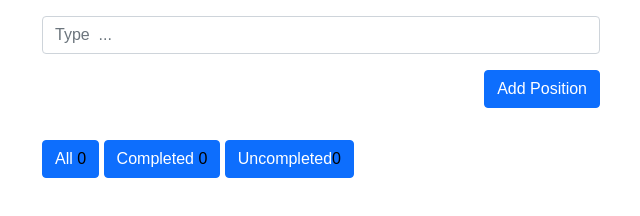
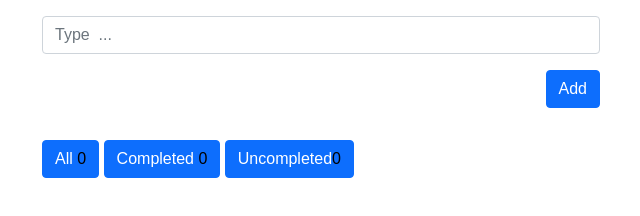
Before and after one commit to otabekabdusalomov/ToDo-list, a plain HTML site: page index.html in a window 1280 px wide. Shown: the whole page, without its empty margins (319-959 px from the left). Drawn offline with nearby package versions, Linux system fonts and the light colour scheme.

Commit message:
add html

```diff
--- a/index.html
+++ b/index.html
@@ -30,7 +30,7 @@
               />
             </div>
             <button class="todo__btn btn btn-primary mb-3" type="submit">
-              Add Position
+              Add
             </button>
           </form>
 
```
